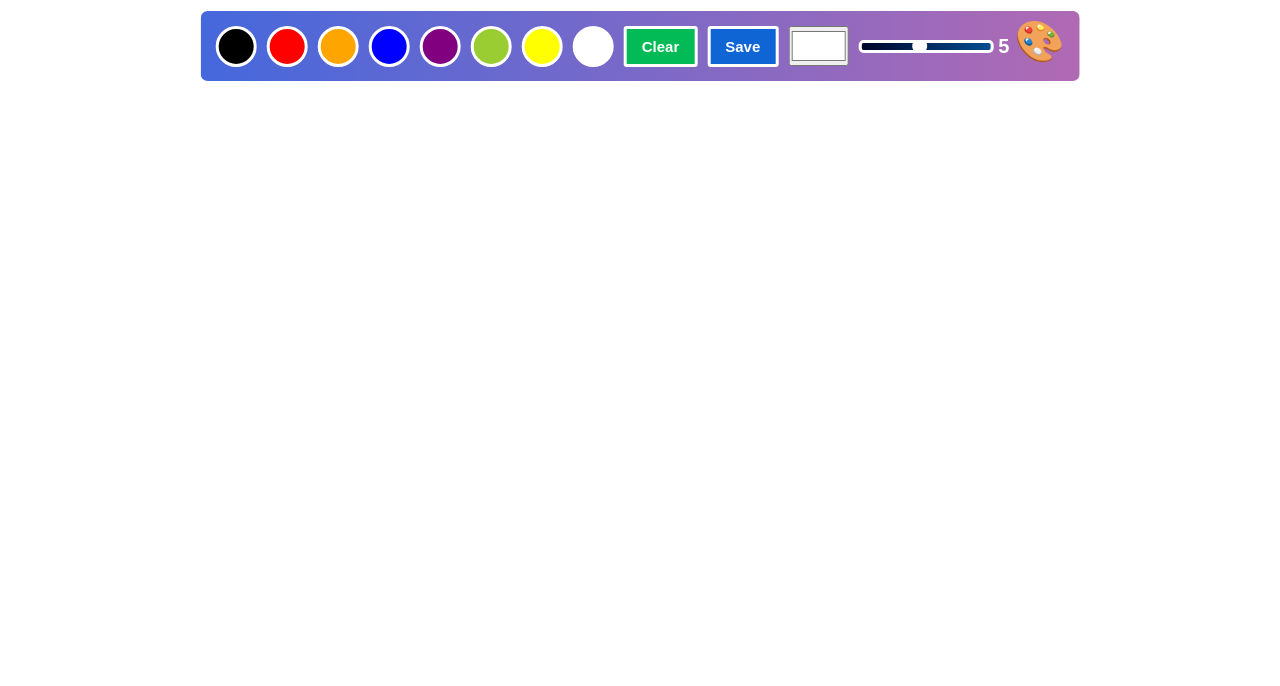
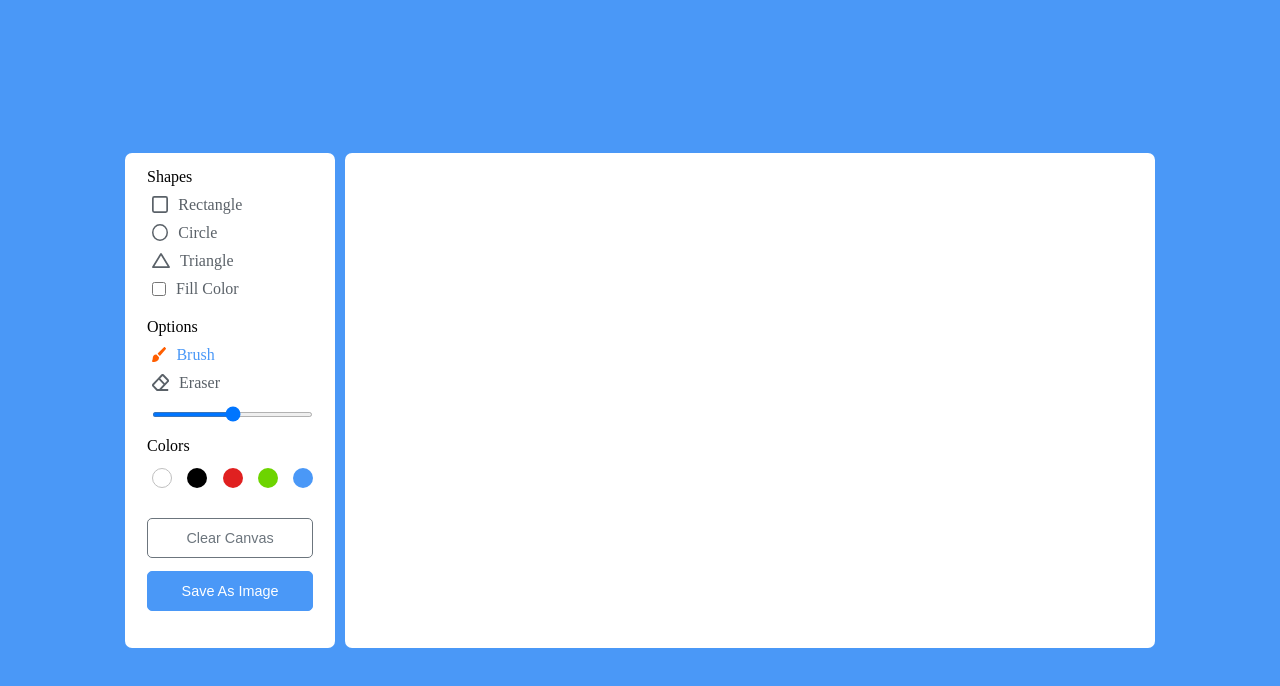
Before and after one commit to zeeshanshafiq84/Drawing-App, a plain HTML site: page index.html in a window 1280 px wide. Drawn offline with Linux system fonts and the light colour scheme.

Commit message:
=fifth commit

```diff
--- a/index.html
+++ b/index.html
@@ -6,27 +6,80 @@
     <meta name="viewport" content="width=device-width, initial-scale=1.0">
     <title>Drawing App 🎨</title>
     <link rel="stylesheet" href="style.css">
-    <script src="script.js"></script>
+    <script src="script.js" defer></script>
+
 </head>
 <body>
 
-    <canvas id="canvas"></canvas>
-    <div class="nav">
-        <div class="clr" data-clr="#000"></div>
-        <div class="clr" data-clr="red"></div>
-        <div class="clr" data-clr="orange"></div>
-        <div class="clr" data-clr="blue"></div>
-        <div class="clr" data-clr="purple"></div>
-        <div class="clr" data-clr="yellowgreen"></div>
-        <div class="clr" data-clr="yellow"></div>
-        <div class="clr" data-clr="#fff"></div>
-        <button class="clear">Clear</button>
-        <button class="save">Save</button>
-        <input type="color" id="favcolor" value="#ffffff">
-        <input type="range" name="ageInputName" id="ageInputId" value="5"
-        min="1" max="10" oninput="ageOutputId.value = ageInputId.value">
-        <output id="ageOutputId">5</output>
-        <div class="emoji">🎨</div>
+    <div class="container">
+        <section class="tools-board">
+            <div class="row">
+                <label for="" class="title">Shapes</label>
+                <ul class="options">
+                    <li class="option">
+                        <img src="icons/rectangle.svg" alt="">
+                        <span>Rectangle</span>
+                    </li>
+                    <li class="option">
+                        <img src="icons/circle.svg" alt="">
+                        <span>Circle</span>
+                    </li>
+                    <li class="option">
+                        <img src="icons/triangle.svg" alt="">
+                        <span>Triangle</span>
+                    </li>
+                    <li class="option">
+                        <input type="checkbox" id="fill-color">
+                        <label for="">Fill Color</label>
+                    </li>
+                </ul>
+            </div>
+            <div class="row">
+                <label for="" class="title">Options</label>
+                <ul class="options">
+                    <li class="option active">
+                        <img src="icons/brush.svg" alt="">
+                        <span>Brush</span>
+                    </li>
+                    <li class="option">
+                        <img src="icons/eraser.svg" alt="">
+                        <span>Eraser</span>
+                    </li>
+
+                    <li class="option">
+                        <input type="range" id="size-slider">
+
+                    </li>
+                </ul>
+            </div>
+            <div class="row colors">
+                <label for="" class="title">Colors</label>
+                <ul class="options">
+                    <li class="option"></li>
+                    <li class="option selected"></li>
+                    <li class="option"></li>
+                    <li class="option"></li>
+                    <li class="option">
+                        <input type="color" id="color-picker" value="4a98f7">
+                    </li>
+
+                    </ul>
+                        </div>
+
+                        <div class="row buttons">
+                            <button class="clear-canvas">Clear Canvas</button>
+                            <button class="save-img">Save As Image</button>
+
+
+
+
+                                    </div>
+
+        </section>
+            <section class="drawing-board">
+                <canvas></canvas>
+            </section>
+
     </div>
 
 </body>
--- a/script.js
+++ b/script.js
@@ -1,74 +1,25 @@
-const canvas = document.getElementById("canvas")
-const body = document.querySelector('body');
-canvas.height = window.innerHeight
-canvas.width = window.innerWidth
+const canvas = document.querySelector("canvas"),
+ctx = canvas.getContext("2d");
 
-var theColor = '';
-var lineW = 5;
-let prevX = null
-let prevY = null
-let draw = false
+let isDrawing = false;
 
-body.style.backgroundColor = "#FFFFFF";
-var theInput = document.getElementById("favcolor");
-
-theInput.addEventListener("input", function(){
-    theColor = theInput.value;
-    body.style.backgroundColor = theColor;
-}, false);
-
-const ctx = canvas.getContext("2d")
-ctx.lineWidth = lineW;
-
-document.getElementById("ageInputId").oninput = function(){
-    draw = null
-    lineW = document.getElementById("ageInputId").value;
-    document.getElementById("ageOutputId").innerHTML = lineW;
-    ctx.lineWidth = lineW;
-};
-
-let clrs = document.querySelectorAll(".clr")
-clrs = Array.from(clrs)
-clrs.forEach(clr => {
-    clr.addEventListener("click", () => {
-        ctx.strokeStyle = clr.dataset.clr
-    })
-})
-
-let clearBtn = document.querySelector(".clear")
-clearBtn.addEventListener("click", () => {
-    ctx.clearRect(0, 0, canvas.width, canvas.height)
-})
-
-let saveBtn = document.querySelector(".save")
-saveBtn.addEventListener("click", () => {
-    let data = canvas.toDataURL("imag/png")
-    let a = document.createElement("a")
-    a.href = data
-    a.download = "sketch.png"
-    a.click()
-})
-
-window.addEventListener("mousedown", (e) => draw = true)
-window.addEventListener("mouseup", (e) => draw = false)
+window.addEventListener("load",() => {
+    // setting canvas width /height... offset width/height returns viewable width/height of an element
+    canvas.width = canvas.offsetWidth;
+    canvas.height = canvas.offsetHeight;
 
 
-window.addEventListener("mousemove", (e) => {
-    if(prevX ==null || prevY == null || !draw){
-        prevX = e.clientX
-        prevY = e.clientY
-        return
+});
 
-    }
+const startDraw = () => {
+    isDrawing = true;
+}
 
-    let currentX = e.clientX
-    let currentY = e.clientY
+const  drawing = (e) => {
+    if(!isDrawing) return; // if isDrawing is false return from here
+    ctx.lineTo(e.offsetX, e.offsetY); // Creating line according to the mouse pointer
+    ctx.stroke(); // drawing / filling line with color
+}
 
-    ctx.beginPatch()
-    ctx.moveTo(prevX, prevY)
-    ctx.lineTo(currentX,currentY)
-    ctx.stroke()
-
-    prevX = currentX
-    prevY = currentY
-})
+canvas.addEventListener("mousedown" ,startDraw);
+canvas.addEventListener("mousemove" ,drawing);
--- a/style.css
+++ b/style.css
@@ -1,159 +1,204 @@
-* {
+
+
+*{
     margin: 0;
     padding: 0;
-    overflow: hidden;
-    font-family: Arial, Helvetica, sans-serif;
+    box-sizing: border-box;
+    font-family: 'poppins' sans-serif;
+}
+
+body{
+
+    display: flex;
+    align-items: center;
+    justify-content: center;
+    min-height: 100vh;
+    background: #4a98f7;
+
+}
+
+
+.container{
+
+    display: flex;
+    width: 100%;
+    gap: 10px;
+    padding: 10px;
+    max-width: 1050px;
+
+}
+
+section{
+
+    background: #fff;
+    border-radius: 7px;
+}
+
+.tools-board{
+
+    width: 210px;
+    padding: 15px 22px 0;
+}
+
+.tools-board .row{
+
+    margin-bottom: 20px;
+}
+
+.row .options{
+
+    list-style: none;
+    margin: 10px 0 0 5px;
+
+}
+
+.row .options .option{
+
+    display: flex;
+    cursor: pointer;
+    align-items: center;
+    margin-bottom: 10px;
+}
+
+.option:is(:hover, .active) img{
+    filter: invert(17%) sepia(90%) saturate(3000%) hue-rotate(9000deg) brightness(100%) contrast(100%);
+}
+
+.option :where(span,label){
+
+    color: #5a6168;
+    padding-left: 10px;
+
+}
+
+.option:is(:hover, .active) :where(span, label){
+
+    color: #4a98f7;
 
 
 }
 
-.nav {
-    width: auto;
-    height: 50px;
-    position: fixed;
-    top: 1%;
-    left: 50%;
-    transform: translateX(-50%);
-    display: flex;
-    align-items: center;
-    justify-content: space-around;
-    transition: opacity .5s;
-    background: linear-gradient(to right, #4568DC, #B06AB3);
-    padding: 10px;
-    border-radius: 10px;
-    border: 3px solid white;
-}
-
-img {
-    position: absolute;
-    top: 50%;
-    left: 50%;
-    transform: translate(-50%, -50%);
+.option #fill-color{
+    cursor: pointer;
+    height: 14px;
+    width: 14px;
 
 }
 
-.nav div,button,input {
-    margin: 5px;
+#fill-color:checked ~ label{
+
+    color: #4a98f7;
 }
 
-.nav:hover {
+.option #size-slider{
+
+    width: 100%;
+    height: 5px;
+    margin-top: 10px;
+}
+
+.colors .options{
+
+    display: flex;
+    justify-content: space-between;
+
+}
+
+.colors .option{
+
+    height: 20px;
+    width: 20px;
+
+    border-radius: 50%;
+    margin-top: 3px;
+    position: relative;
+}
+
+.colors .option:nth-child(1){
+
+    background: #fff;
+    border: 1px solid #bfbfbf
+}
+.colors .option:nth-child(2){
+
+    background: #000
+}.colors .option:nth-child(3){
+
+    background: #e02020
+}.colors .option:nth-child(4){
+
+    background: #6dd400
+}.colors .option:nth-child(5){
+
+    background: #4a98f7
+}
+.colors .option:hover:before{
+
+    position: absolute;
+    content: "";
+    top: 50%;
+    left: 50%;
+    height: 12px;
+    width: 12px;
+    background: inherit;
+    border-radius: inherit;
+    border: 2px solid #fff;
+    transform: translate(-50%, -50%);
+}
+
+.colors .option:first-child.selected::before{
+
+    border-color: #ccc;
+
+
+}
+
+.option #color-picker{
+
+    opacity: 0;
     cursor: pointer;
 
 }
 
-button:hover {
+.buttons button{
+
+    width: 100%;
+    color: #fff;
+    border: none;
+    outline: none;
+    padding: 11px 0;
+    font-size: 0.9rem;
+    margin-bottom: 13px;
+    background: none;
+    border-radius: 5px;
     cursor: pointer;
-
 }
 
-.clr {
-    height: 35px;
-    width: 35px;
-    background-color: blue;
-    border-radius: 50%;
-    border: 3px solid white;
-    transition: transform .5s;
+.buttons .clear-canvas{
+
+    color: #6c757d;
+    border: 1px solid #6c757d;
+    transition: all 0.3s ease;
 }
 
-.clr:hover {
-    transform: scale(1.2);
+.buttons .clear-canvas:hover{
+
+    color: #fff;
+    background: #4a98f7;
 }
 
-.clr:nth-child(1) {
+.buttons .save-img{
 
-    background-color: #000;
+    background: #4a98f7;
+    border: 1px solid #4a98f7;
+}
+.drawing-board{
+
+    flex: 1;
 }
 
-.clr:nth-child(2) {
+.drawing-board canvas{
 
-    background-color: red;
+    width: 100%;
+    height: 100%;
 }
-
-.clr:nth-child(3) {
-
-    background-color: orange;
-
-}
-
-.clr:nth-child(4) {
-
-    background-color: blue;
-
-}
-
-.clr:nth-child(5) {
-
-    background-color: purple;
-
-}
-
-.clr:nth-child(6) {
-
-    background-color: yellowgreen;
-
-}
-
-.clr:nth-child(7) {
-
-    background-color: yellow;
-}
-
-.clr:nth-child(8) {
-
-    background-color: #fff;
-}
-
-button {
-
-    border: none;
-    outline: none;
-    padding: .6em 1em;
-    border-radius: 3px;
-    background-color: #03bb56;
-    color: #fff;
-    border: 3px solid white;
-    font-size: 15px;
-    font-weight: bold;
-
-}
-
-.save {
-
-    background-color: #0f65d4;
-
-}
-
-input[type="color"] {
-
-    width: 60px;
-    height: 40px;
-
-}
-
-#ageOutputId {
-
-    color: white;
-    font-weight: bold;
-    font-size: 15pt;
-
-}
-
-#ageInputId {
-
-    background: linear-gradient(to right, #000428 0%, #004e92 100%);
-    height: 7px;
-    outline: none;
-    -webkit-appearance: none;
-    cursor: ew-resize;
-    border-radius: 5px;
-    border: 3px solid white;
-    accent-color: white;
-
-}
-
-.emoji {
-
-    font-size: 40px;
-    padding-bottom: 10px;
-
-}
```
Also changed, not shown: icons/brush.svg (added), icons/circle.svg (added), icons/eraser.svg (added), icons/rectangle.svg (added), icons/triangle.svg (added).
